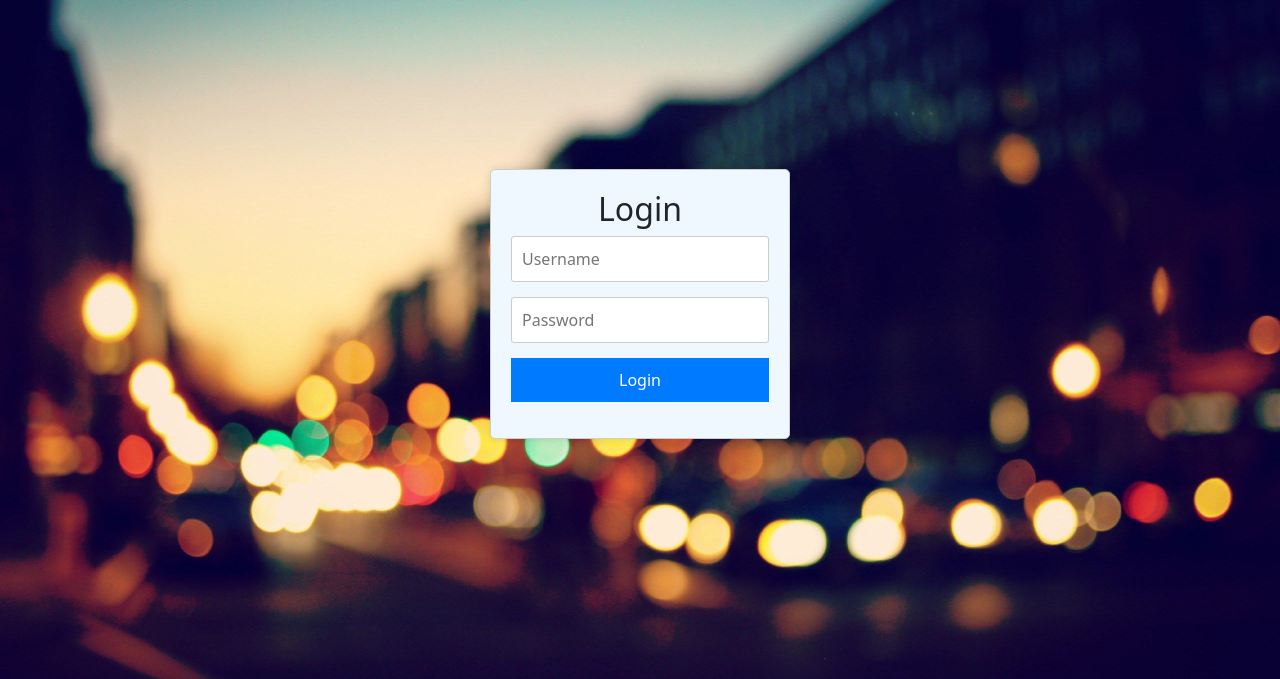
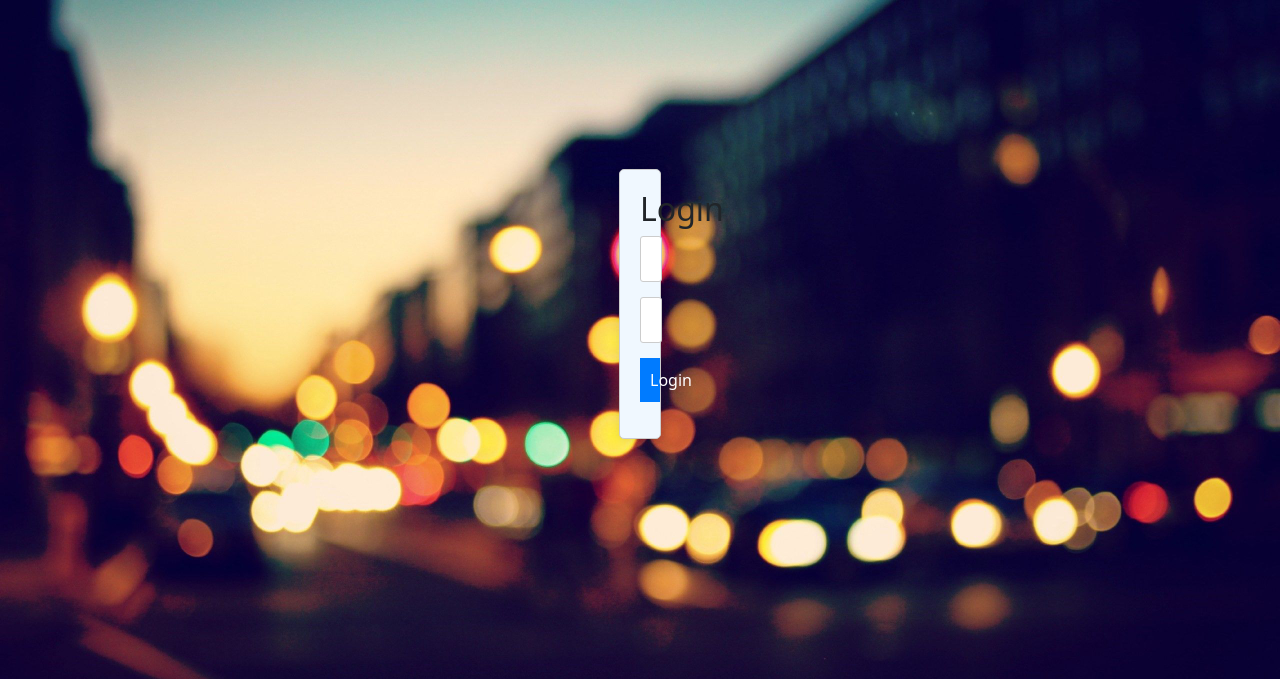
Before and after one commit to Vamsi35021/hotel-website, a PHP site: page /login.html in a window 1280 px wide. Shown: the part 96-775 px from the top of the page. Run offline with PHP 8.4, Linux system fonts and the light colour scheme.

Commit message:
Update login-style.css

```diff
--- a/login-style.css
+++ b/login-style.css
@@ -44,7 +44,7 @@ body {
 }
 
 .login-container {
-    width: 300px;
+    width: 30px;
     padding: 20px;
     border: 1px solid #ccc;
     border-radius: 5px;
```
